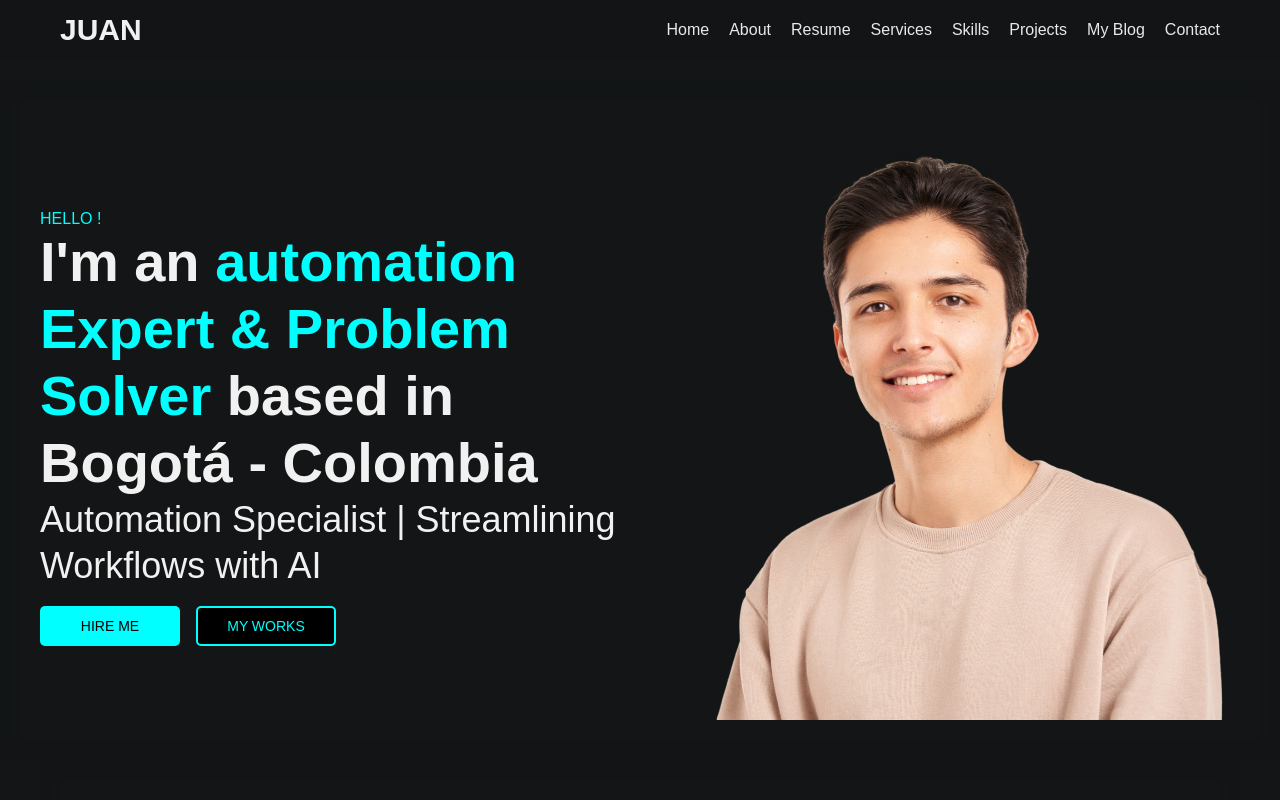
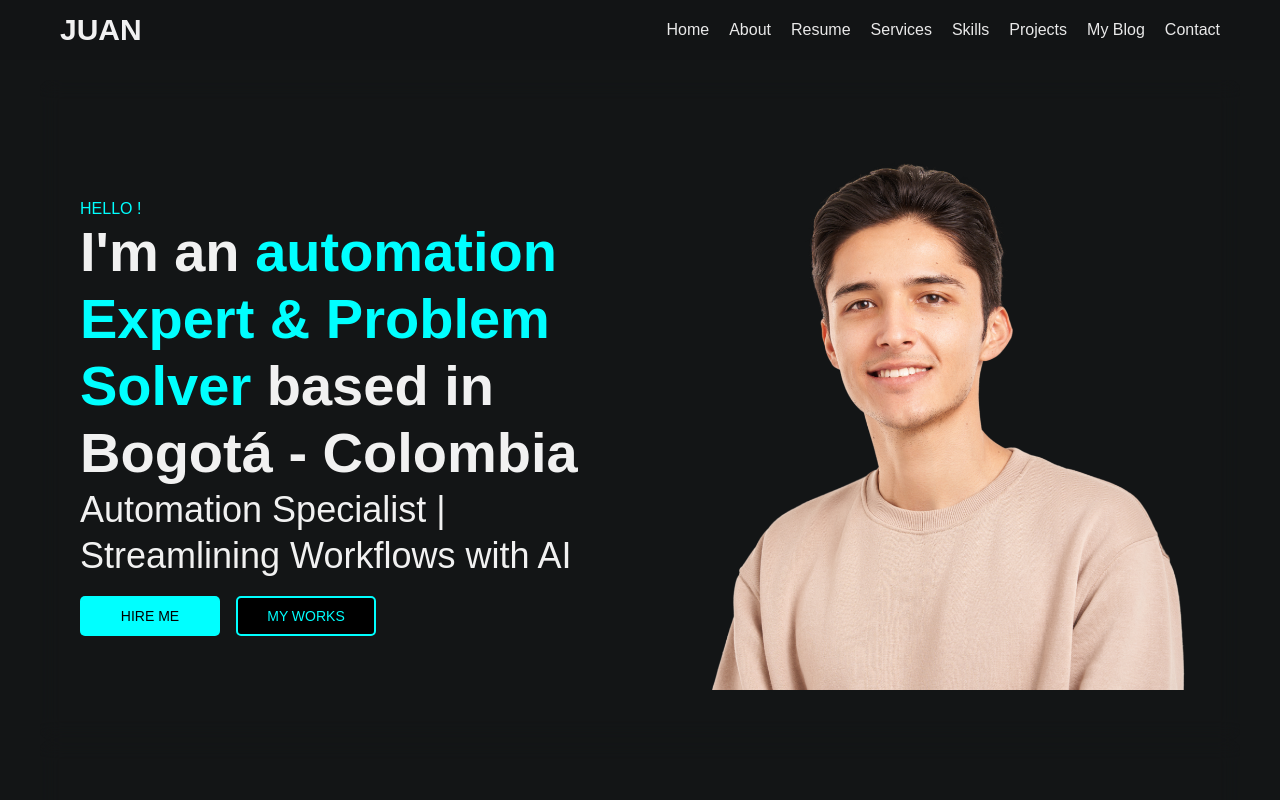
Before and after one commit to juanchovg1/mi-portafolio-frontend, a React (Vite) app: page / in a window 1280 px wide. Shown: the top 800 px of the page. Built offline with nearby package versions, Linux system fonts and the light colour scheme.

Commit message:
Update max-width in ProfileSection styles to 1200px for enhanced layout responsiveness

```diff
--- a/src/styles/components/ProfileSection.css
+++ b/src/styles/components/ProfileSection.css
@@ -1,7 +1,7 @@
 .profile-section {
     display: flex;
     width: 100%;
-    max-width: 100%;
+    max-width: 1200px;
     padding: 40px 20px;
     margin-top: 20px;
     flex-direction: column;
```
